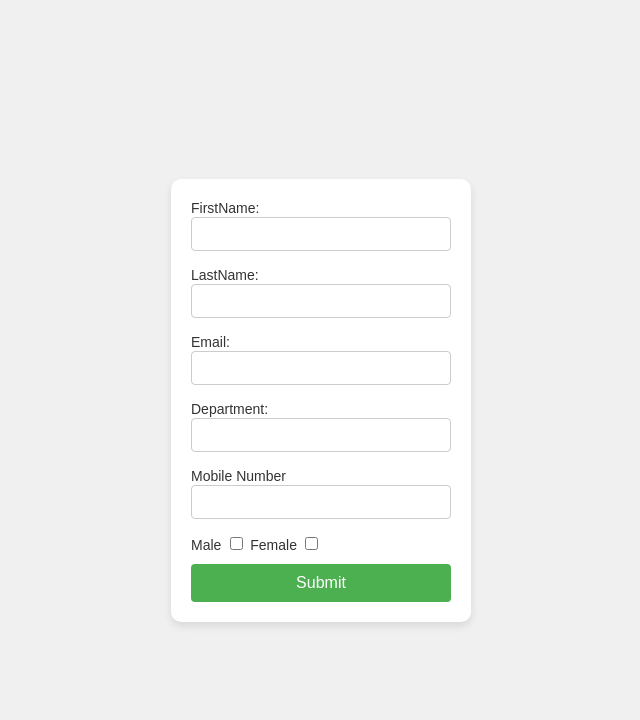
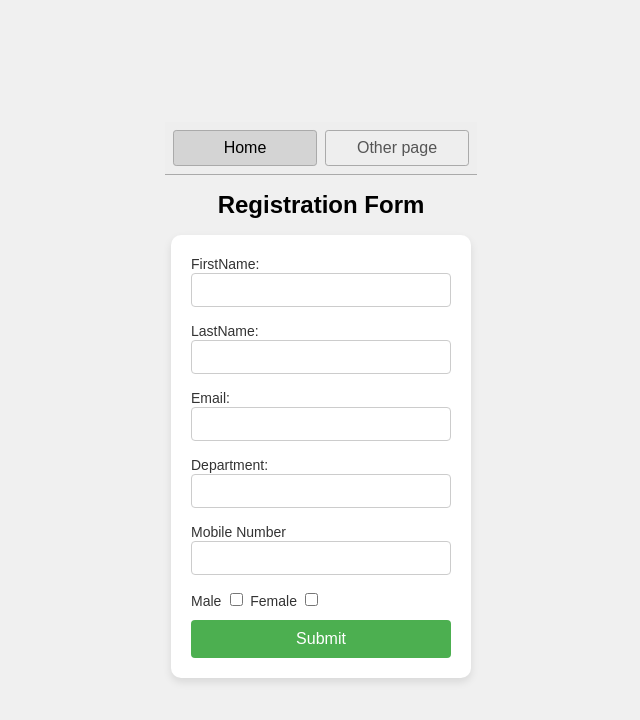
Before and after one commit to saibalajimamindla/stackblitz-starters-z4mtsc, a website: page register.html in a window 1280 px wide. Shown: the whole page, without its empty margins (319-959 px from the left). Drawn offline with Linux system fonts and the light colour scheme.

Commit message:
form headder

```diff
--- a/register.html
+++ b/register.html
@@ -1,11 +1,18 @@
 <!DOCTYPE html>
 <html lang="en">
   <head>
-    <title>LoginForm</title>
+    <title>Registration</title>
+    <meta charset="UTF-8" />
+    <meta name="viewport" content="width=device-width" />
     <link rel="stylesheet" href="styles.css" />
     <script type="module" src="script.js"></script>
   </head>
   <body>
+    <nav>
+      <a href="/" aria-current="page">Home</a>
+      <a href="/page2.html">Other page</a>
+    </nav>
+    <h1>Registration Form</h1>
     <div id="dataInputForm">
       <form action="">
         <label for="fname">FirstName:</label><br />
--- a/styles.css
+++ b/styles.css
@@ -8,6 +8,7 @@ body {
   display: flex;
   justify-content: center;
   align-items: center;
+  flex-direction: column;
   height: 100vh;
   margin: 0;
 }
```
